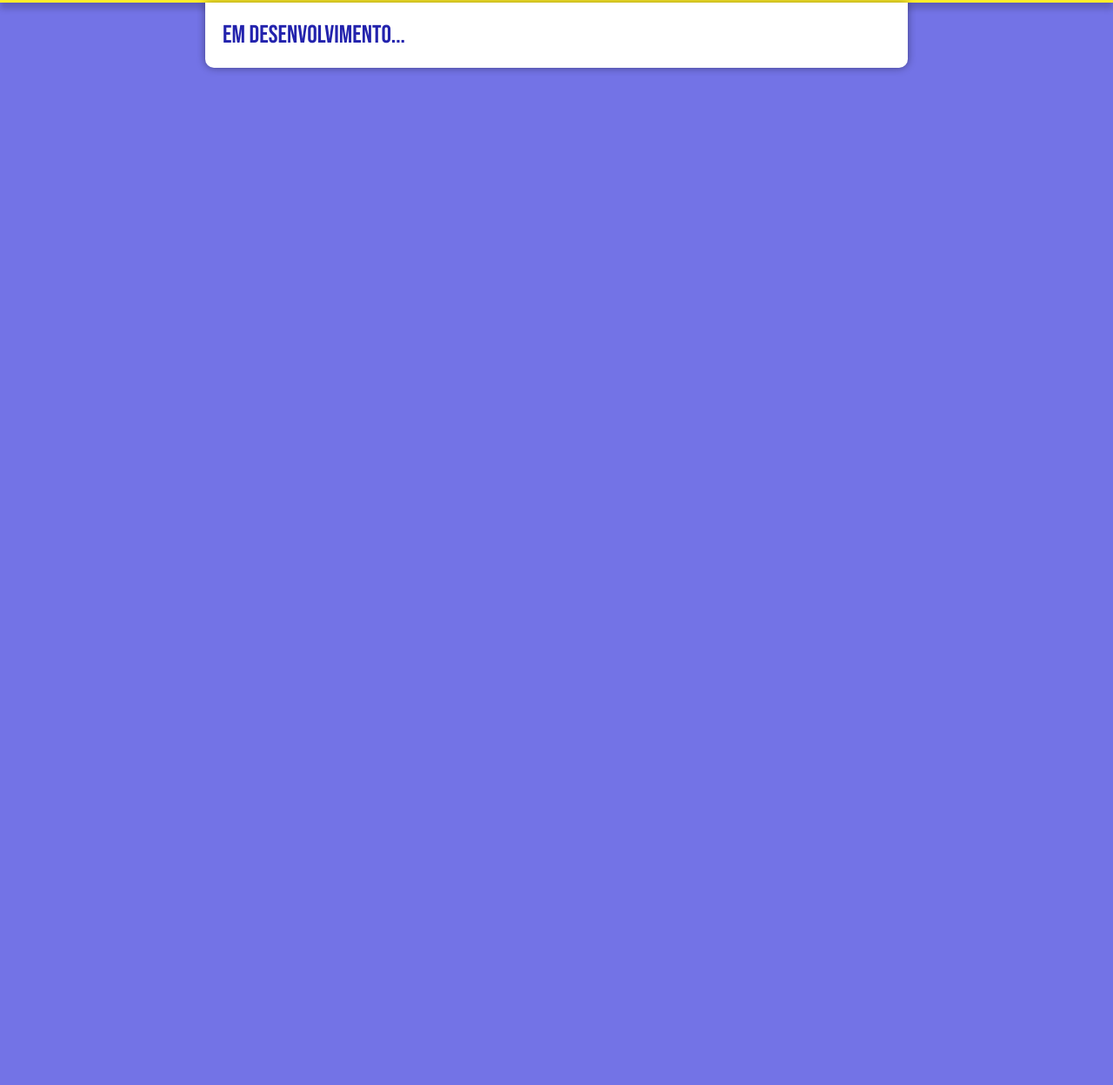
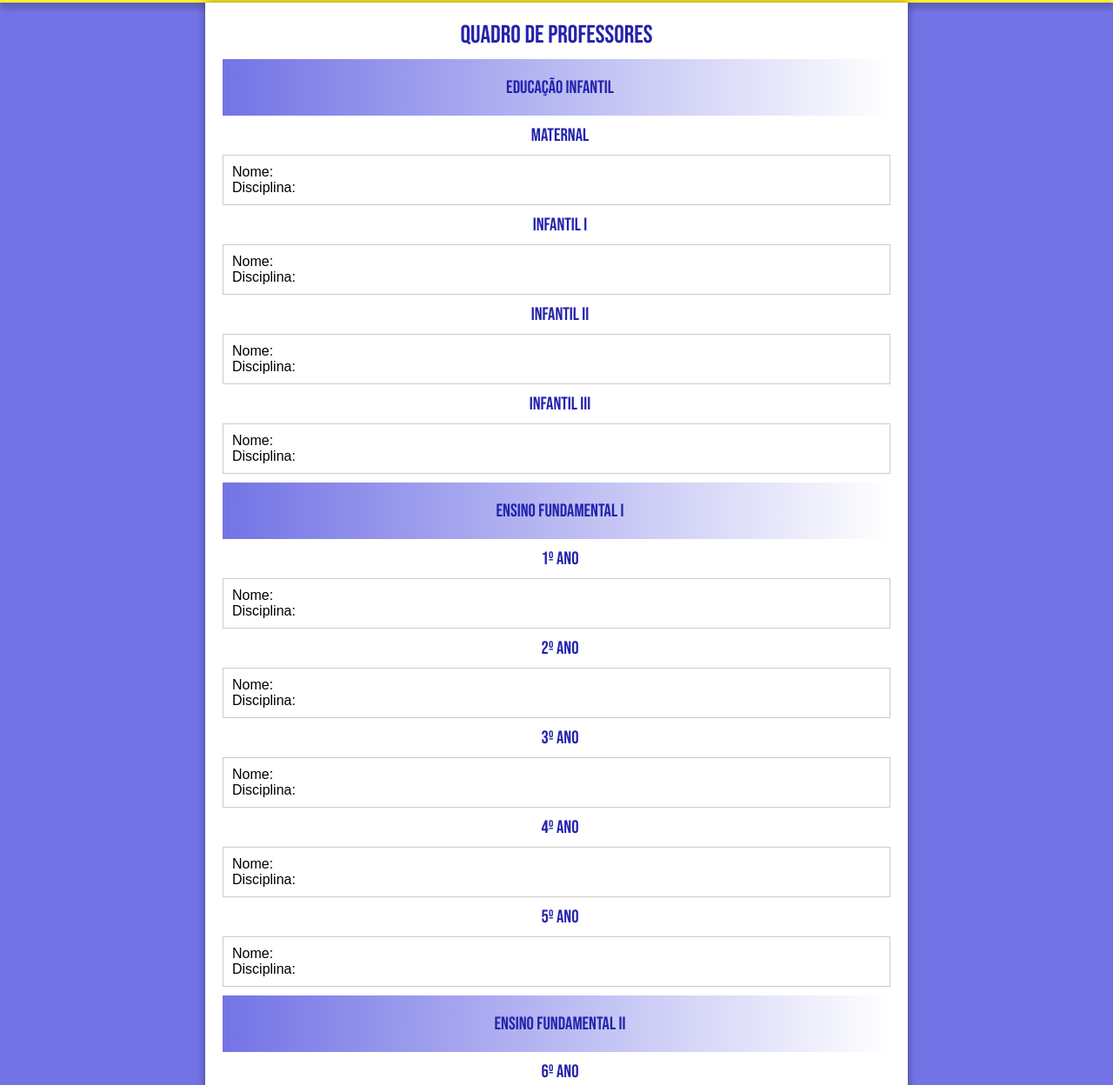
Before and after one commit to cauavsb/projeto-escola, a plain HTML site: page equipe.html in a window 1280 px wide. Shown: the part 454-1702 px from the top of the page at 87% size. Before the commit the page ends 800 px from the top, so only its background shows below. Drawn offline with Linux system fonts and the light colour scheme.

Commit message:
atualizei

```diff
--- a/equipe.html
+++ b/equipe.html
@@ -47,7 +47,55 @@
     </header>
     <main>
         <article>
-            <h1>Em desenvolvimento...</h1>
+            <h1 id="especial">Quadro de Professores</h1>
+            <h2 id="especial">Educação Infantil</h2>
+            <h3 id="especial">Maternal</h3>
+            <div class="grid-container">
+                <div class="grid-item">Nome: <br>Disciplina: </div>
+            </div>
+            <h3 id="especial">Infantil I</h3>
+            <div class="grid-container">
+                <div class="grid-item">Nome: <br>Disciplina: </div>
+            </div>
+            <h3 id="especial">Infantil II</h3>
+            <div class="grid-container">
+                <div class="grid-item">Nome: <br>Disciplina: </div>
+            </div>
+            <h3 id="especial">Infantil III</h3>
+            <div class="grid-container">
+                <div class="grid-item">Nome: <br>Disciplina: </div>
+            </div>
+            <h2 id="especial">Ensino Fundamental I</h2>
+            <h3 id="especial">1º Ano</h3>
+            <div class="grid-container">
+                <div class="grid-item">Nome: <br>Disciplina: </div>
+            </div>
+            <h3 id="especial">2º Ano</h3>
+            <div class="grid-container">
+                <div class="grid-item">Nome: <br>Disciplina: </div>
+            </div>
+            <h3 id="especial">3º Ano</h3>
+            <div class="grid-container">
+                <div class="grid-item">Nome: <br>Disciplina: </div>
+            </div>
+            <h3 id="especial">4º Ano</h3>
+            <div class="grid-container">
+                <div class="grid-item">Nome: <br>Disciplina: </div>
+            </div>
+            <h3 id="especial">5º Ano</h3>
+            <div class="grid-container">
+                <div class="grid-item">Nome: <br>Disciplina: </div>
+            </div>
+            <h2 id="especial">Ensino Fundamental II</h2>
+            <h3 id="especial">6º Ano</h3>
+            <div class="grid-container">
+                <div class="grid-item">Nome: <br>Disciplina: </div>
+                <div class="grid-item">Nome: <br>Disciplina: </div>
+                <div class="grid-item">Nome: <br>Disciplina: </div>
+                <div class="grid-item">Nome: <br>Disciplina: </div>
+                <div class="grid-item">Nome: <br>Disciplina: </div>
+                <div class="grid-item">Nome: <br>Disciplina: </div>
+            </div>
         </article>
     </main>
     <footer>
--- a/estilos/media-query.css
+++ b/estilos/media-query.css
@@ -16,3 +16,9 @@
         width: 768px;
     }
 }
+
+@media screen and (max-width: 768px){
+    .submenu-items {
+        position: relative;
+    }
+}
--- a/estilos/style.css
+++ b/estilos/style.css
@@ -257,3 +257,39 @@ ul#fale > li {
 ul#fale > li > a {
     background-color: transparent;
 }
+
+/* Estilos do quadro da equipe */
+
+h1#especial {
+    text-align: center;
+}
+
+h2#especial {
+    text-align: center;
+    padding-top: 20px;
+    padding-bottom: 20px;
+    margin-top: 10px;
+    margin-bottom: 10px;
+}
+
+h3#especial {
+    text-align: center;
+    font-family: var(--fonte-destaque);
+    color: var(--azul4);
+    font-size: 1.3em;
+    font-weight: normal;
+    text-indent: 8px;
+}
+
+.grid-container {
+    display: grid;
+    grid-template-columns: 1fr;
+    grid-gap: 10px;
+    margin-top: 10px;
+    margin-bottom: 10px;
+}
+
+.grid-item {
+    border: 1px solid #ccc;
+    padding: 10px;
+}
```
